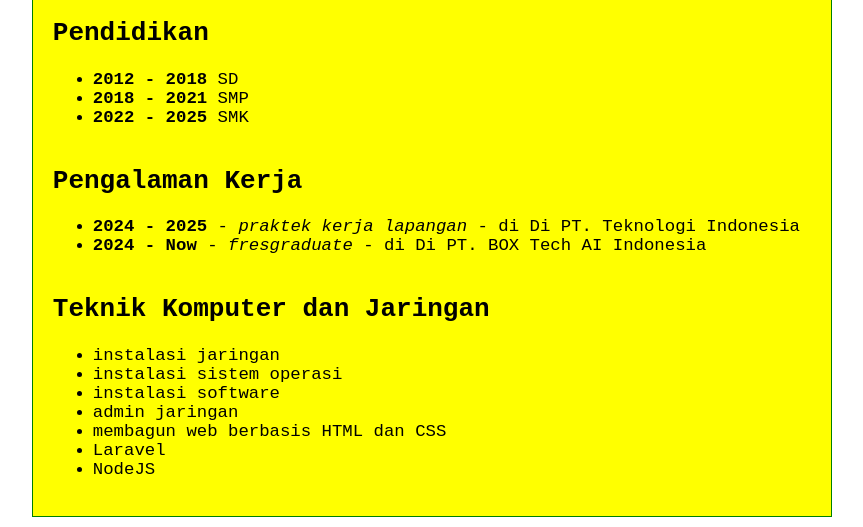
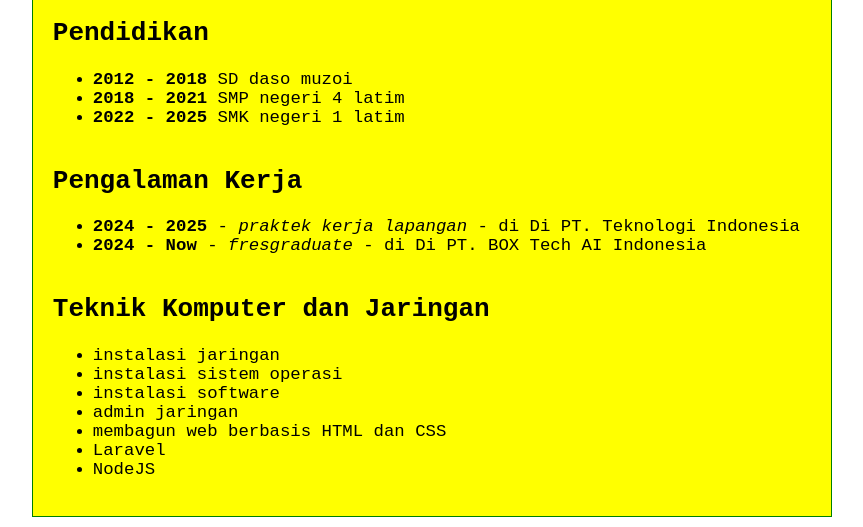
Before and after one commit to imanberkatzai06/biodata, a plain HTML site: page index.html in a window 1280 px wide. Shown: the part 389-916 px from the top of the page, without its empty margins (208-1071 px from the left). Drawn offline with Linux system fonts and the light colour scheme.

Commit message:
Update index.html

```diff
--- a/index.html
+++ b/index.html
@@ -77,9 +77,9 @@
 
 			<div>
 				<ul>
-					<li><b>2012 - 2018</b> SD </li>
-					<li><b>2018 - 2021</b> SMP</li>
-					<li><b>2022 - 2025</b> SMK </li>
+					<li><b>2012 - 2018</b> SD daso muzoi </li>
+					<li><b>2018 - 2021</b> SMP negeri 4 latim </li>
+					<li><b>2022 - 2025</b> SMK negeri 1 latim </li>
 				</ul>
 			</div>
 
```
